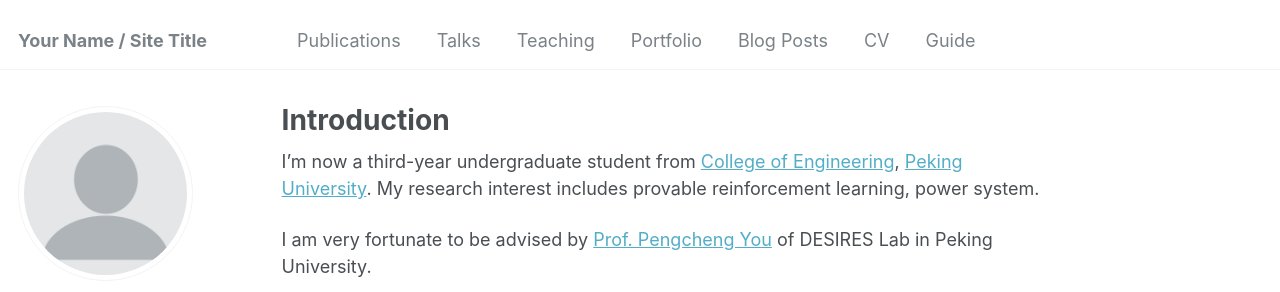
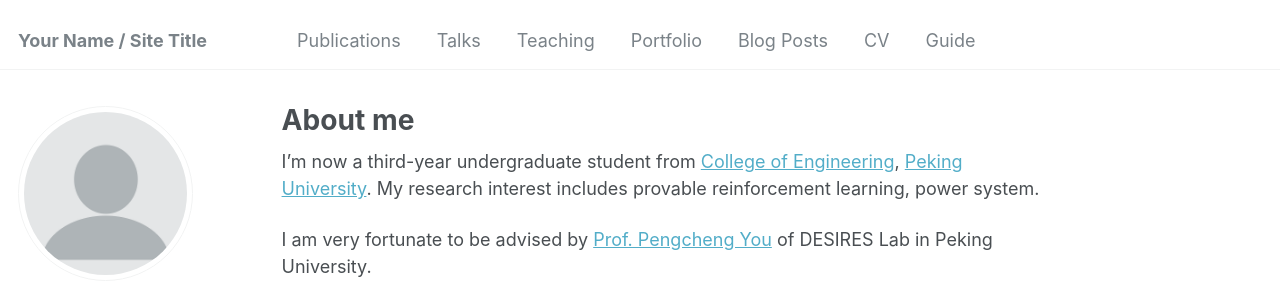
Before and after one commit to crqu/crqu.github.io, a Jekyll site: the page built from _pages/about.md, in a window 1280 px wide and 900 px high. Shown: the top 292 px of the window. Built offline with Jekyll 4.4.1, drawn with Linux system fonts in a browser that asks for light colours; some web fonts are replaced.

Commit message:
Update about.md

```diff
--- a/_pages/about.md
+++ b/_pages/about.md
@@ -1,6 +1,6 @@
 ---
 permalink: /
-title: "Introduction"
+title: "About me"
 author_profile: true
 redirect_from:
   - /about/
```
